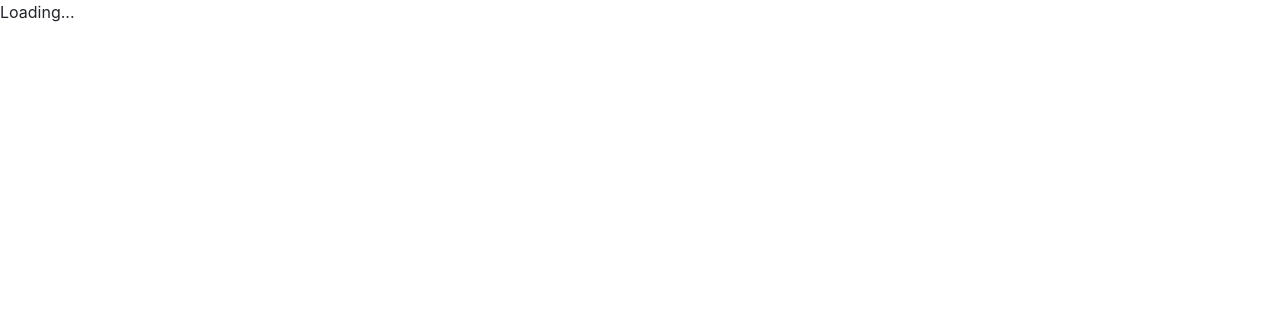
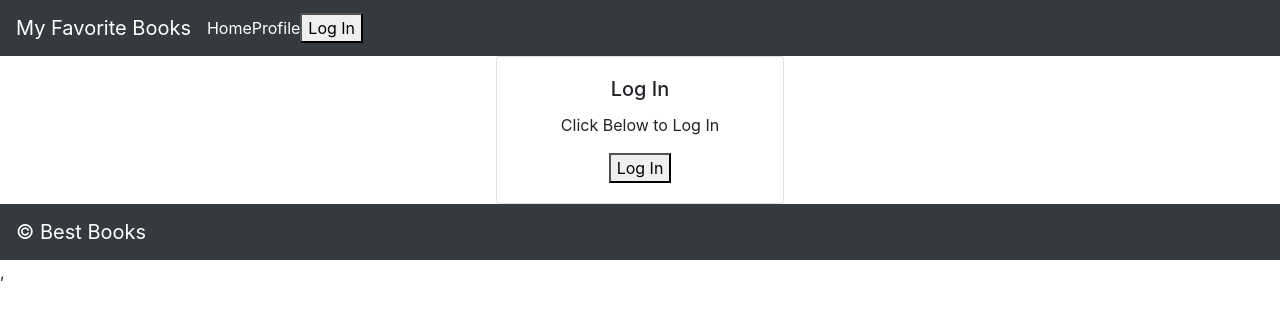
Before and after one commit to Hiba-Almade/can-of-books-frontend, a React (Create React App) app: page / in a window 1280 px wide. Shown: the top 316 px of the page. Built offline with nearby package versions, Linux system fonts and the light colour scheme.

Commit message:
add login

```diff
--- a/package.json
+++ b/package.json
@@ -3,7 +3,7 @@
   "version": "0.1.0",
   "private": true,
   "dependencies": {
-    "@auth0/auth0-react": "1.3.0",
+    "@auth0/auth0-react": "^1.3.0",
     "@testing-library/jest-dom": "5.11.9",
     "@testing-library/react": "11.2.5",
     "@testing-library/user-event": "12.8.0",
--- a/src/App.js
+++ b/src/App.js
@@ -1,7 +1,12 @@
 import React from 'react';
 import Header from './Header';
-import IsLoadingAndError from './IsLoadingAndError';
+// import IsLoadingAndError from './IsLoadingAndError';
 import Footer from './Footer';
+import Login from './Login';
+import BestBooks from './BestBooks';
+import Profile from './Profile';
+import { withAuth0 } from '@auth0/auth0-react';
+
 import {
   BrowserRouter as Router,
   Switch,
@@ -12,23 +17,30 @@
 
   render() {
     console.log('app', this.props);
-    return(
+    return (
       <>
         <Router>
-          <IsLoadingAndError>
+          {/* <IsLoadingAndError> */}
           <Header />
+
           <Switch>
             <Route exact path="/">
               {/* TODO: if the user is logged in, render the `BestBooks` component, if they are not, render the `Login` component */}
+              {this.props.auth0.isAuthenticated ?
+                <BestBooks /> :
+                <Login />}
             </Route>
+            <Route exact path="/Profile">
               {/* TODO: add a route with a path of '/profile' that renders a `Profile` component */}
+              <Profile />
+            </Route>
           </Switch>
           <Footer />
-          </IsLoadingAndError>
+          {/* </IsLoadingAndError> */}
         </Router>
       </>
     );
   }
 }
 
-export default App;
+export default withAuth0(App);
--- a/src/Header.js
+++ b/src/Header.js
@@ -3,6 +3,9 @@
 import Navbar from 'react-bootstrap/Navbar';
 import { Link } from "react-router-dom";
 import './Header.css';
+import { withAuth0 } from '@auth0/auth0-react';
+import LoginButton from './LoginButton';
+import LogoutButton from './LogoutButton';
 
 class Header extends React.Component {
   render() {
@@ -10,11 +13,15 @@
       <Navbar collapseOnSelect expand="lg" bg="dark" variant="dark">
         <Navbar.Brand>My Favorite Books</Navbar.Brand>
         <Link to="/">Home</Link>
-        <Link to="/profile">Profile</Link>
+        <Link to="/Profile">Profile</Link>
+
         {/* TODO: if the user is logged in, render the `LogoutButton` - if the user is logged out, render the `LoginButton` */}
+       { this.props.auth0.isAuthenticated ?
+            <LogoutButton /> :
+            <LoginButton />}
       </Navbar>
     );
   }
 }
 
-export default Header;
+export default withAuth0(Header);
--- a/src/Login.js
+++ b/src/Login.js
@@ -2,6 +2,7 @@
 import 'bootstrap/dist/css/bootstrap.min.css';
 import Card from 'react-bootstrap/Card';
 import './Login.css';
+import LoginButton from './LoginButton';
 
 class Login extends React.Component {
   render() {
@@ -13,6 +14,7 @@
             Click Below to Log In
           </Card.Text>
           {/* TODO: add a `LoginButton` component here that will log the user in with Auth0 */}
+          <LoginButton />
         </Card.Body>
       </Card>
     )
--- /dev/null
+++ b/src/LoginButton.js
@@ -0,0 +1,10 @@
+import React from "react";
+import { useAuth0 } from "@auth0/auth0-react";
+
+const LoginButton = () => {
+  const { loginWithRedirect } = useAuth0();
+
+  return <button onClick={() => loginWithRedirect()}>Log In</button>;
+};
+
+export default LoginButton;
--- /dev/null
+++ b/src/LogoutButton.js
@@ -0,0 +1,14 @@
+import React from "react";
+import { useAuth0 } from "@auth0/auth0-react";
+
+const LogoutButton = () => {
+  const { logout } = useAuth0();
+
+  return (
+    <button onClick={() => logout({ returnTo: window.location.origin })}>
+      Log Out
+    </button>
+  );
+};
+
+export default LogoutButton;
--- /dev/null
+++ b/src/Profile.js
@@ -0,0 +1,22 @@
+import React from "react";
+import { useAuth0 } from "@auth0/auth0-react";
+
+const Profile = () => {
+  const { user, isAuthenticated, isLoading } = useAuth0();
+
+  if (isLoading) {
+    return <div>Loading ...</div>;
+  }
+
+  return (
+    isAuthenticated && (
+      <div>
+        <img src={user.picture} alt={user.name} />
+        <h2>{user.name}</h2>
+        <p>{user.email}</p>
+      </div>
+    )
+  );
+};
+
+export default Profile;
--- a/src/index.js
+++ b/src/index.js
@@ -1,11 +1,18 @@
 import React from 'react';
 import ReactDOM from 'react-dom';
 import App from './App';
+import { Auth0Provider } from "@auth0/auth0-react";
 
 // TODO: wrap everything in Auth0
 ReactDOM.render(
   <React.StrictMode>
-    <App />
+    <Auth0Provider
+      domain="dev-126gsiqt.us.auth0.com"
+      clientId="g2xpqDbtgp8MmLgR9cwmi0Aqs2mHaFw5"
+      redirectUri={window.location.origin}
+    >
+      <App />
+    </Auth0Provider>,
   </React.StrictMode>,
   document.getElementById('root')
 );
```
Also changed, not shown: 2 other files (tests, documents, lock files or other folders). Lines whose indentation alone changed are shown as unchanged.
